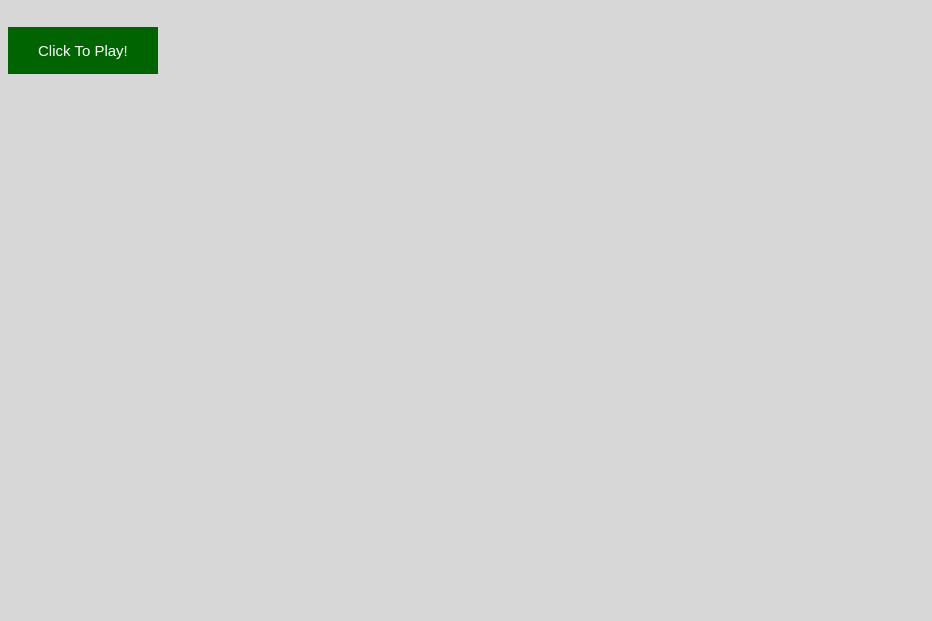
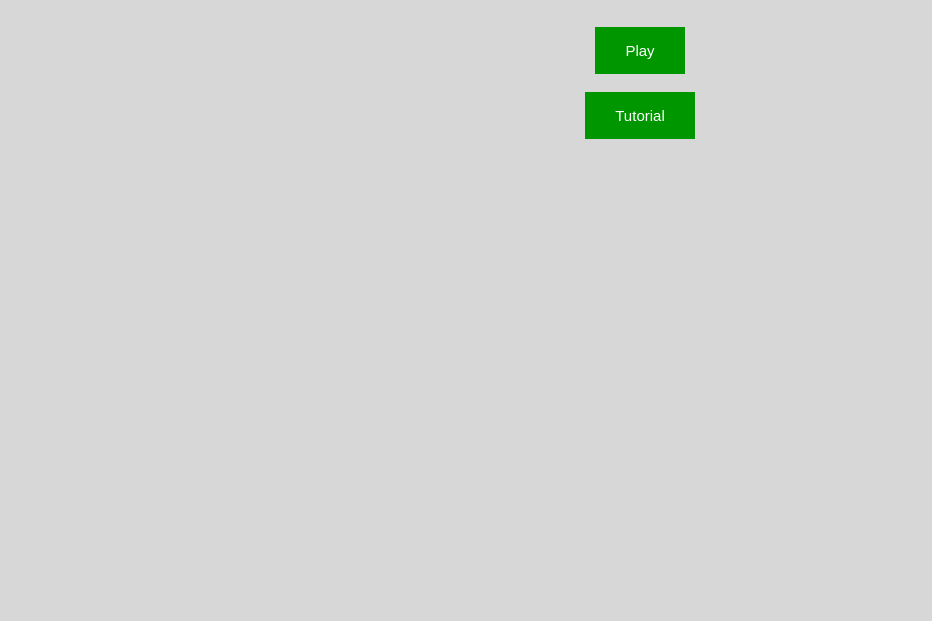
Before and after one commit to Martin-Zurek/PersonalBinaryPuzzleGame, a plain HTML site: page index.html in a window 1280 px wide. Shown: the part 179-800 px from the top of the page, without its empty margins (0-932 px from the left). Drawn offline with Linux system fonts and the light colour scheme.

Commit message:
Add Tutorial Button
I've now added a button for the new tutorial page, which will tell you how to play the game.

```diff
--- a/index.html
+++ b/index.html
@@ -23,18 +23,19 @@
         text-align: center;
       }
       button {
-        background-color: rgba(0, 100, 0);
+        background-color: rgba(0, 150, 0);
+        font-size: 15px;
+        text-align: center;
         border: none;
         color: white;
         padding: 15px 30px;
-        text-align: center;
-        text-decoration: none;
-        display: inline-block;
-        font-size: 15px;
         transition-duration: 0.2s;
+        display: block;
+        margin-left: auto;
+        margin-right: auto;
       }
       button:hover {
-        background-color: rgba(0, 150, 0);
+        background-color: rgba(0, 200, 0);
       }
       button:active {
         transform: translateY(5px);
@@ -45,7 +46,9 @@
     <h1>Binary Puzzle Game</h1>
     <h2>Index</h2>
     <br />
-    <button onclick="document.location='game.html'">Click To Play!</button>
+    <button onclick="document.location='game.html'">Play</button>
+    <br />
+    <button onclick="document.location='tutorial.html'">Tutorial</button>
     <br />
   </body>
 </html>
```
Also changed, not shown: tutorial.html (added, +13 -0 lines).
